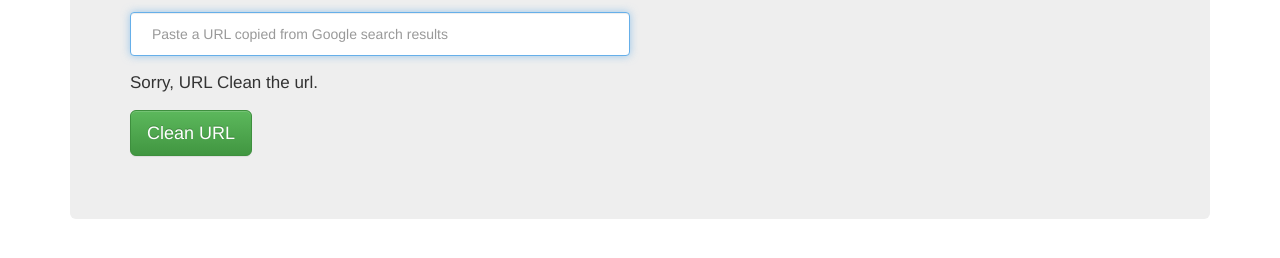
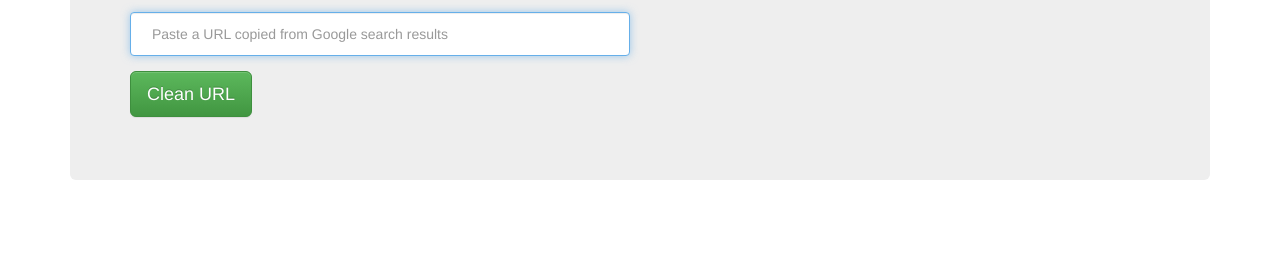
Before and after one commit to shahzaibkhan/clean-search-urls, a plain HTML site: page index.html in a window 1280 px wide. Shown: the part 236-494 px from the top of the page. Drawn offline with nearby package versions, Linux system fonts and the light colour scheme.

Commit message:
Update index.html

```diff
--- a/index.html
+++ b/index.html
@@ -31,7 +31,7 @@
 				<span class="input-group-btn">
 				</span>
 				<div class="cleanlinkwrap" style="margin-top: 15px;margin-bottom: 15px;font-size: 17px;">
-					<span id="message-span">Sorry, URL Clean the url.</span>
+					<span id="message-span"></span>
 					<a id="clean-link" target="_blank" style="display: none;"></a>
 				</div>
 			</div>
```
